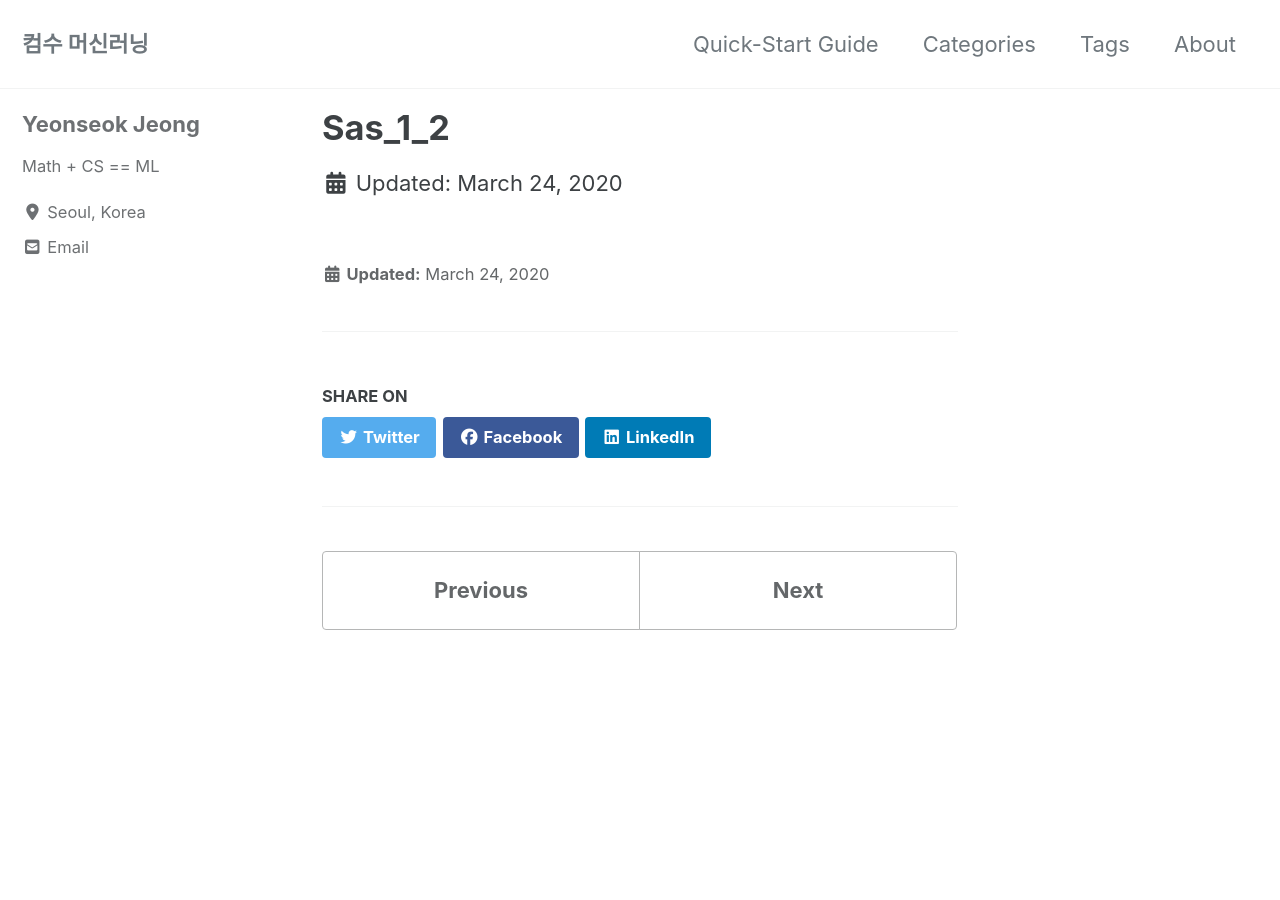
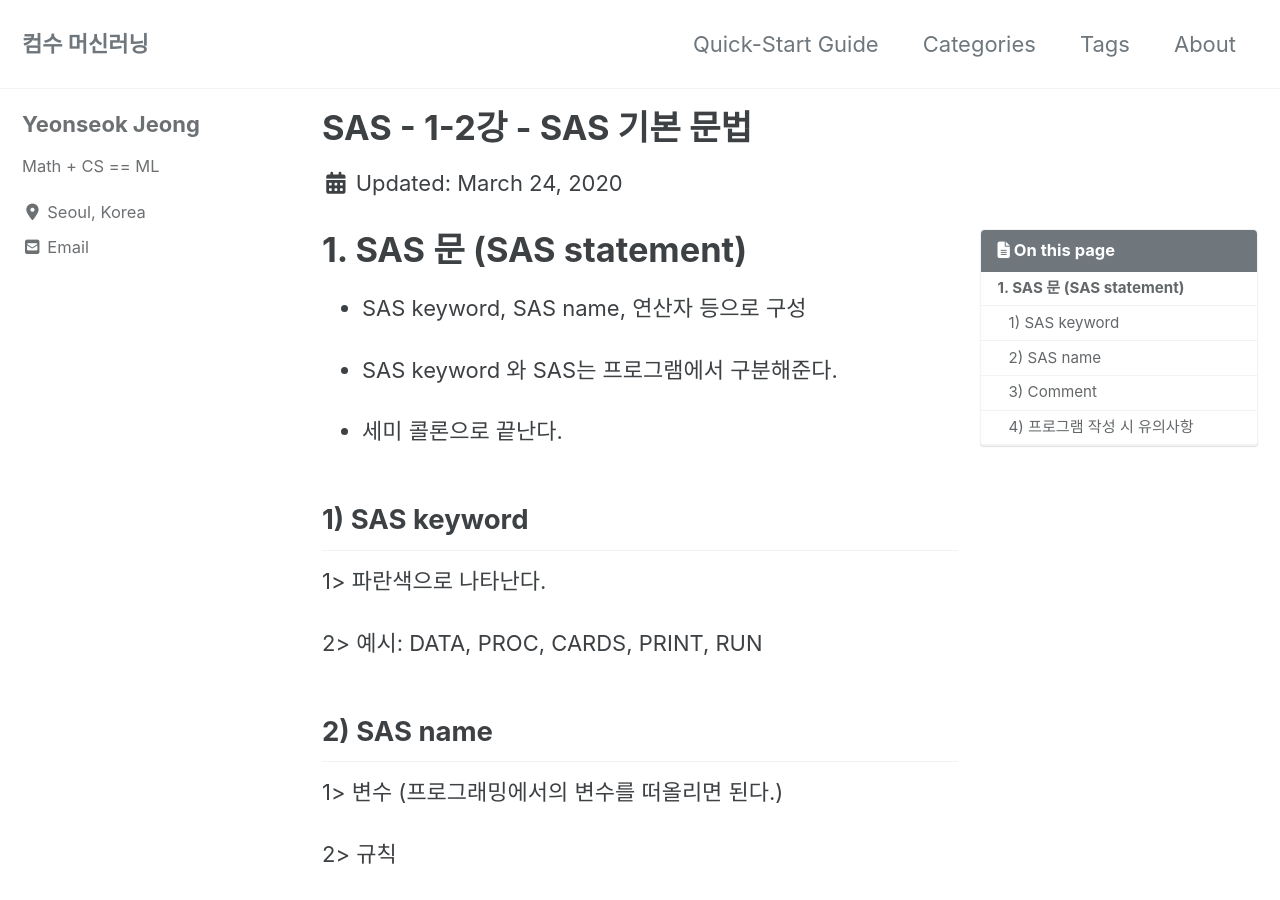
Before and after one commit to YeonseokJeong/yeonseok-jeong-cm.github.io, a Jekyll site: the page built from _posts/2020-03-24-SAS_1_2.md, in a window 1280 px wide and 900 px high. Built offline with Jekyll 4.4.1, drawn with Linux system fonts in a browser that asks for light colours; cached includes are drawn as plain includes; nearby versions of some CDN libraries; some of the changed text lies outside the part shown.

Commit message:
docs: Write SAS_1_2.md

```diff
--- a/_posts/2020-03-24-SAS_1_2.md
+++ b/_posts/2020-03-24-SAS_1_2.md
@@ -0,0 +1,59 @@
+---
+title: "SAS - 1-2강 - SAS 기본 문법"
+category:
+    - SAS
+toc: true
+author_profile: true
+---
+
+# 1. SAS 문 (SAS statement)
+
+- SAS keyword, SAS name, 연산자 등으로 구성
+
+- SAS keyword 와 SAS는 프로그램에서 구분해준다.
+
+- 세미 콜론으로 끝난다.
+
+## 1) SAS keyword
+
+1> 파란색으로 나타난다.
+
+2> 예시: DATA, PROC, CARDS, PRINT, RUN
+
+## 2) SAS name
+
+1> 변수 (프로그래밍에서의 변수를 떠올리면 된다.)
+
+2> 규칙
+
+- 8자 이내
+
+- 첫 글자: 알파벳 혹은 밑줄(\_)로 시작 (되도록 문자로 시작) (소문자도 가능)
+
+- 불가능한 글자: 괄호, 특수문자($, #, +, -, \*), 한글
+
+- 단, LABEL 문에 의한 설명을 할 때 한글을 사용할 수 있다.
+
+## 3) Comment
+
+1> 주석을 달 수 있다. (SAS에 의해 수행되지 않는다.)
+
+2> /\* 이 안에 설명문을 쓸 수 있다. \*/
+
+(학번 이름 적어주기)
+
+## 4) 프로그램 작성 시 유의사항
+
+1> 각 step은 DATA 또는 PROC 키워드로 시작한다.
+
+- DATA: data 생성한다.
+
+- PROC: process를 작동
+
+2> 한 문장의 끝은 항상 세미콜론
+
+3> 대소문자 구분이 없다.
+
+4> 한 문장의 시작과 끝은 어느 칼럼에서도 무방
+
+5> 한 문장을 여러 라인에 걸쳐서 쓸 수 있고 여러 문장을 한 라인에 작성할 수 있음
```
Also changed, not shown: _posts/2020-03-23-Unix_1.md (+1 -1 lines).
